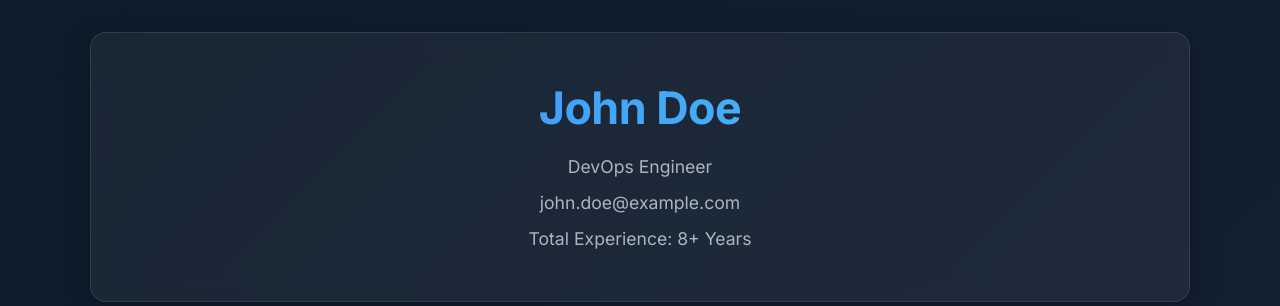
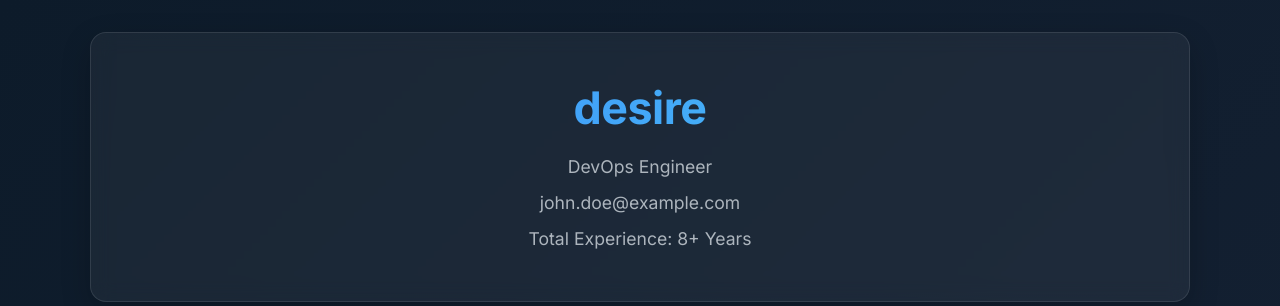
Before and after one commit to desirefikoue/my-review, a Flask app: page / in a window 1280 px wide. Shown: the top 306 px of the page. Run offline with Flask 3, Linux system fonts and the light colour scheme.

Commit message:
my change

```diff
--- a/templates/index.html
+++ b/templates/index.html
@@ -271,7 +271,7 @@
 <body>
     <div class="container">
         <header class="header">
-            <h1>John Doe</h1>
+            <h1>desire</h1>
             <p>DevOps Engineer</p>
             <p>john.doe@example.com</p>
             <p>Total Experience: 8+ Years</p>
```
